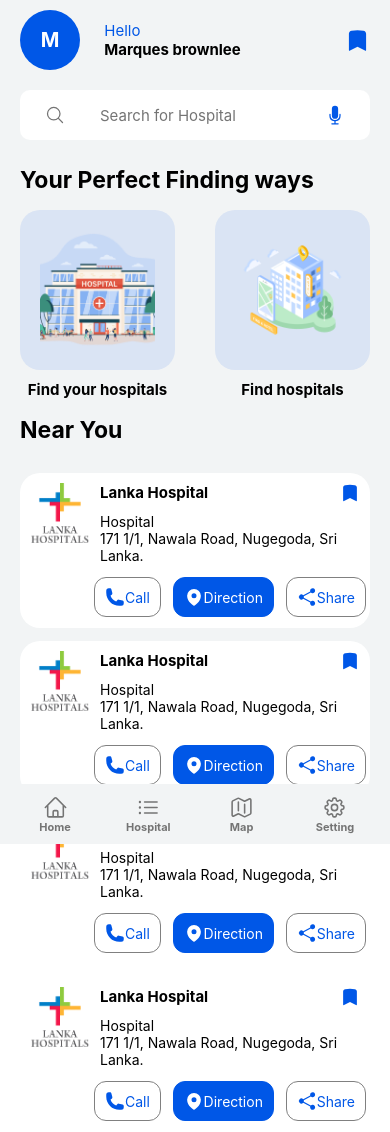
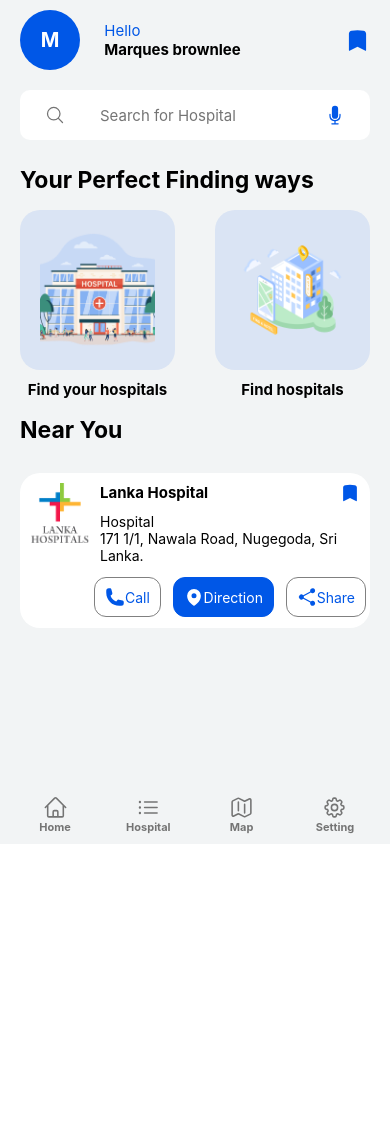
Before and after one commit to ChamudithaWasala0423/hospital-finder-app, a React Native app: screen / in a window 390 px wide. After the commit the page ends 854 px from the top, so only its background shows below. Built offline with nearby package versions, Linux system fonts and the light colour scheme.

Commit message:
build: create Direction card component

```diff
--- a/Components/Category.tsx
+++ b/Components/Category.tsx
@@ -1,12 +1,7 @@
 /* eslint-disable prettier/prettier */
 import {View, Text, StyleSheet, Image, ScrollView} from 'react-native';
 import React from 'react';
-import {
-  MapPinIcon,
-  PhoneIcon,
-  BookmarkIcon,
-  ShareIcon,
-} from 'react-native-heroicons/solid';
+import DirectionCard from './DirectionCard';
 
 const Category = () => {
   return (
@@ -38,142 +33,7 @@ const Category = () => {
         <Text style={styles.titleText}>Near You</Text>
       </View>
       <ScrollView>
-        <View style={styles.subCatContainer}>
-          <View style={styles.catBox}>
-            <View style={styles.leftbox}>
-              <Image
-                source={require('../assets/Lanka_Hospitals_logo.png')}
-                style={styles.hosLogo}
-              />
-            </View>
-            <View style={styles.middlebox}>
-              <View style={styles.boxhead}>
-                <Text style={styles.boxText}>Lanka Hospital</Text>
-                <BookmarkIcon size={20} color="#0057e7" />
-              </View>
-              <View style={styles.boxmiddle}>
-                <Text>Hospital</Text>
-                <Text>171 1/1, Nawala Road, Nugegoda, Sri Lanka. </Text>
-              </View>
-              <View style={styles.boxbottom}>
-                <View style={styles.buttomOne}>
-                  <PhoneIcon size={20} color="#0057e7" />
-                  <Text style={styles.buttontext}>Call</Text>
-                </View>
-                <View style={styles.buttomTwo}>
-                  <MapPinIcon size={20} color="#fff" />
-                  <Text style={{color: '#fff'}}>Direction</Text>
-                </View>
-                <View style={styles.buttomOne}>
-                  <ShareIcon size={20} color="#0057e7" />
-                  <Text style={styles.buttontext}>Share</Text>
-                </View>
-              </View>
-            </View>
-          </View>
-        </View>
-        <View style={styles.subCatContainer}>
-          <View style={styles.catBox}>
-            <View style={styles.leftbox}>
-              <Image
-                source={require('../assets/Lanka_Hospitals_logo.png')}
-                style={styles.hosLogo}
-              />
-            </View>
-            <View style={styles.middlebox}>
-              <View style={styles.boxhead}>
-                <Text style={styles.boxText}>Lanka Hospital</Text>
-                <BookmarkIcon size={20} color="#0057e7" />
-              </View>
-              <View style={styles.boxmiddle}>
-                <Text>Hospital</Text>
-                <Text>171 1/1, Nawala Road, Nugegoda, Sri Lanka. </Text>
-              </View>
-              <View style={styles.boxbottom}>
-                <View style={styles.buttomOne}>
-                  <PhoneIcon size={20} color="#0057e7" />
-                  <Text style={styles.buttontext}>Call</Text>
-                </View>
-                <View style={styles.buttomTwo}>
-                  <MapPinIcon size={20} color="#fff" />
-                  <Text style={{color: '#fff'}}>Direction</Text>
-                </View>
-                <View style={styles.buttomOne}>
-                  <ShareIcon size={20} color="#0057e7" />
-                  <Text style={styles.buttontext}>Share</Text>
-                </View>
-              </View>
-            </View>
-          </View>
-        </View>
-        <View style={styles.subCatContainer}>
-          <View style={styles.catBox}>
-            <View style={styles.leftbox}>
-              <Image
-                source={require('../assets/Lanka_Hospitals_logo.png')}
-                style={styles.hosLogo}
-              />
-            </View>
-            <View style={styles.middlebox}>
-              <View style={styles.boxhead}>
-                <Text style={styles.boxText}>Lanka Hospital</Text>
-                <BookmarkIcon size={20} color="#0057e7" />
-              </View>
-              <View style={styles.boxmiddle}>
-                <Text>Hospital</Text>
-                <Text>171 1/1, Nawala Road, Nugegoda, Sri Lanka. </Text>
-              </View>
-              <View style={styles.boxbottom}>
-                <View style={styles.buttomOne}>
-                  <PhoneIcon size={20} color="#0057e7" />
-                  <Text style={styles.buttontext}>Call</Text>
-                </View>
-                <View style={styles.buttomTwo}>
-                  <MapPinIcon size={20} color="#fff" />
-                  <Text style={{color: '#fff'}}>Direction</Text>
-                </View>
-                <View style={styles.buttomOne}>
-                  <ShareIcon size={20} color="#0057e7" />
-                  <Text style={styles.buttontext}>Share</Text>
-                </View>
-              </View>
-            </View>
-          </View>
-        </View>
-        <View style={styles.subCatContainer}>
-          <View style={styles.catBox}>
-            <View style={styles.leftbox}>
-              <Image
-                source={require('../assets/Lanka_Hospitals_logo.png')}
-                style={styles.hosLogo}
-              />
-            </View>
-            <View style={styles.middlebox}>
-              <View style={styles.boxhead}>
-                <Text style={styles.boxText}>Lanka Hospital</Text>
-                <BookmarkIcon size={20} color="#0057e7" />
-              </View>
-              <View style={styles.boxmiddle}>
-                <Text>Hospital</Text>
-                <Text>171 1/1, Nawala Road, Nugegoda, Sri Lanka. </Text>
-              </View>
-              <View style={styles.boxbottom}>
-                <View style={styles.buttomOne}>
-                  <PhoneIcon size={20} color="#0057e7" />
-                  <Text style={styles.buttontext}>Call</Text>
-                </View>
-                <View style={styles.buttomTwo}>
-                  <MapPinIcon size={20} color="#fff" />
-                  <Text style={{color: '#fff'}}>Direction</Text>
-                </View>
-                <View style={styles.buttomOne}>
-                  <ShareIcon size={20} color="#0057e7" />
-                  <Text style={styles.buttontext}>Share</Text>
-                </View>
-              </View>
-            </View>
-          </View>
-        </View>
+        <DirectionCard />
       </ScrollView>
     </View>
   );
--- /dev/null
+++ b/Components/DirectionCard.tsx
@@ -0,0 +1,127 @@
+/* eslint-disable prettier/prettier */
+import {View, Text, Image, StyleSheet} from 'react-native';
+import React from 'react';
+import {
+  MapPinIcon,
+  PhoneIcon,
+  BookmarkIcon,
+  ShareIcon,
+} from 'react-native-heroicons/solid';
+
+const DirectionCard = () => {
+  return (
+    <View style={styles.subCatContainer}>
+      <View style={styles.catBox}>
+        <View style={styles.leftbox}>
+          <Image
+            source={require('../assets/Lanka_Hospitals_logo.png')}
+            style={styles.hosLogo}
+          />
+        </View>
+        <View style={styles.middlebox}>
+          <View style={styles.boxhead}>
+            <Text style={styles.boxText}>Lanka Hospital</Text>
+            <BookmarkIcon size={20} color="#0057e7" />
+          </View>
+          <View style={styles.boxmiddle}>
+            <Text>Hospital</Text>
+            <Text>171 1/1, Nawala Road, Nugegoda, Sri Lanka. </Text>
+          </View>
+          <View style={styles.boxbottom}>
+            <View style={styles.buttomOne}>
+              <PhoneIcon size={20} color="#0057e7" />
+              <Text style={styles.buttontext}>Call</Text>
+            </View>
+            <View style={styles.buttomTwo}>
+              <MapPinIcon size={20} color="#fff" />
+              <Text style={{color: '#fff'}}>Direction</Text>
+            </View>
+            <View style={styles.buttomOne}>
+              <ShareIcon size={20} color="#0057e7" />
+              <Text style={styles.buttontext}>Share</Text>
+            </View>
+          </View>
+        </View>
+      </View>
+    </View>
+  );
+};
+
+const styles = StyleSheet.create({
+  subCatContainer: {
+    width: '100%',
+    paddingHorizontal: 20,
+    marginTop: 13,
+  },
+  catBox: {
+    width: '100%',
+    height: 155,
+    backgroundColor: 'white',
+    borderRadius: 20,
+    flexDirection: 'row',
+  },
+  hosLogo: {
+    width: 60,
+    height: 60,
+  },
+  leftbox: {
+    width: '20%',
+    height: 155,
+    padding: 10,
+  },
+  middlebox: {
+    width: '80%',
+    height: 130,
+  },
+  boxhead: {
+    width: '100%',
+    height: 40,
+    flexDirection: 'row',
+    justifyContent: 'space-between',
+    padding: 10,
+  },
+  boxText: {
+    fontSize: 15,
+    fontWeight: 'bold',
+    color: 'black',
+  },
+  boxmiddle: {
+    width: '100%',
+    height: 60,
+    paddingHorizontal: 10,
+  },
+  boxbottom: {
+    width: '100%',
+    height: 55,
+    flexDirection: 'row',
+    justifyContent: 'space-between',
+  },
+  buttomOne: {
+    height: 40,
+    borderRadius: 12,
+    flexDirection: 'row',
+    justifyContent: 'space-between',
+    alignItems: 'center',
+    padding: 10,
+    margin: 4,
+    borderColor: 'gray',
+    borderWidth: 1,
+  },
+  buttomTwo: {
+    height: 40,
+    borderRadius: 12,
+    flexDirection: 'row',
+    justifyContent: 'space-between',
+    alignItems: 'center',
+    padding: 10,
+    margin: 4,
+    borderColor: '#0057e7',
+    borderWidth: 1,
+    backgroundColor: '#0057e7',
+  },
+  buttontext: {
+    color: '#0057e7',
+  },
+});
+
+export default DirectionCard;
```
